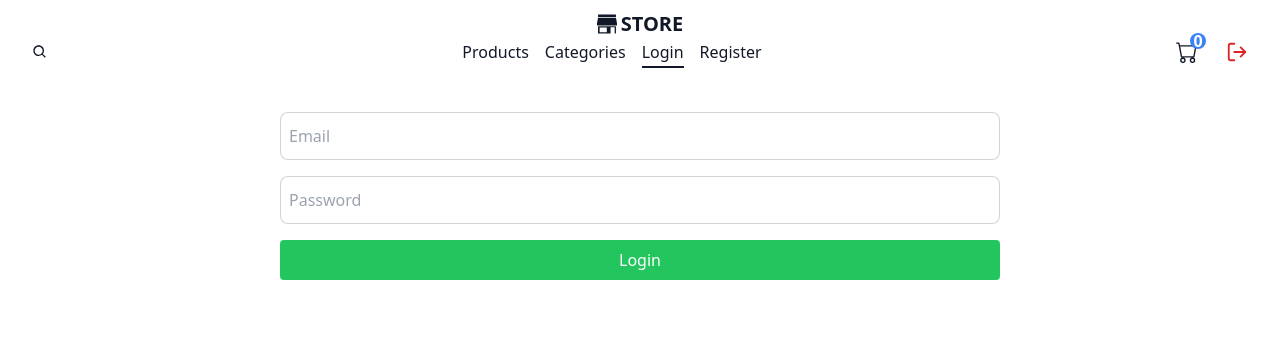
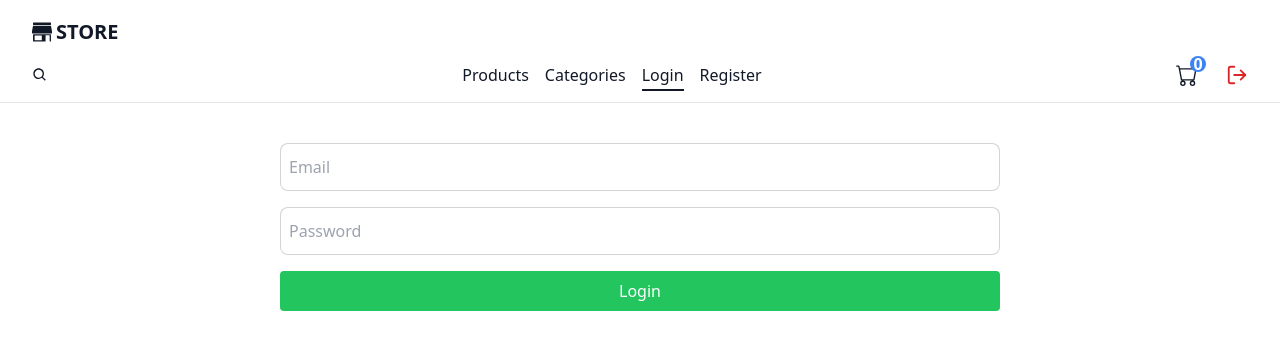
Before and after one commit to alidabbagh-dev/alidabbagh-ecommerce-app, a Next.js app: page /login in a window 1280 px wide. Shown: the top 350 px of the page. Built offline with nearby package versions, Linux system fonts and the light colour scheme.

Commit message:
navbar is responsive

```diff
--- a/src/components/navbar/Navbar.tsx
+++ b/src/components/navbar/Navbar.tsx
@@ -4,7 +4,7 @@ import NavLink from "./NavLink";
 import { SiHomeassistantcommunitystore } from "react-icons/si";
 import { BiSearch } from "react-icons/bi";
 import { BsCart } from "react-icons/bs";
-import { FiLogOut } from "react-icons/fi";
+import { FiLogOut, FiMenu, FiX } from "react-icons/fi";
 import Link from "next/link";
 import SearchModal from "../modals/SearchModal";
 import { useAppDispatch, useAppSelector } from "@/redux/hooks";
@@ -19,6 +19,7 @@ const Navbar = () => {
   const cartProducts = useAppSelector((state) => state.cartSlice.products);
 
   const [showSnack, setShowSnack] = useState(false);
+  const [menuOpen, setMenuOpen] = useState(false);
 
   useEffect(() => {
     const cartProductsFromLS = localStorage.getItem("cartProducts");
@@ -31,9 +32,7 @@ const Navbar = () => {
     document.cookie = "auth=false; path=/;";
     dispatch(authSlice.actions.logoutUser());
 
-
     setShowSnack(true);
-
 
     setTimeout(() => {
       setShowSnack(false);
@@ -43,7 +42,9 @@ const Navbar = () => {
 
   return (
     <>
-			<nav className="navbar text-gray-900 bg-white flex-col">
+      <nav className="navbar text-gray-900 bg-white flex-col w-full border-b border-gray-200">
+        {/* لوگو */}
+        <div className="flex justify-between items-center px-4 py-2 w-full">
           <Link
             href="/"
             className="gap-1 flex items-center !h-8 min-h-8 px-2 hover:bg-gray-100 rounded-md"
@@ -52,23 +53,39 @@ const Navbar = () => {
             <h3 className="text-xl font-semibold uppercase">Store</h3>
           </Link>
 
-				<div className="w-full h-6 flex justify-between items-center px-4">
+          {/* دکمه منوی موبایل */}
           <button
-						onClick={() => dispatch(searchBtnToggle())}
-						className="main-btn"
+            className="sm:hidden p-2 rounded-md hover:bg-gray-100"
+            onClick={() => setMenuOpen(!menuOpen)}
           >
+            {menuOpen ? <FiX size={24} /> : <FiMenu size={24} />}
+          </button>
+        </div>
+
+        {/* لینک‌ها و آیکون‌ها */}
+        <div
+          className={`w-full flex-col sm:flex-row sm:flex justify-between items-center px-4 transition-all duration-300 ${
+            menuOpen ? "flex" : "hidden sm:flex"
+          }`}
+        >
+          {/* جستجو */}
+          <div className="flex items-center gap-2 my-2 sm:my-0">
+            <button onClick={() => dispatch(searchBtnToggle())} className="main-btn">
               <BiSearch />
             </button>
             <SearchModal />
+          </div>
 
-					<ul className="flex justify-center items-center gap-4">
+          {/* لینک‌ها */}
+          <ul className="flex flex-col sm:flex-row justify-center items-center gap-4 my-2 sm:my-0">
             <NavLink link="products" />
             <NavLink link="categories" />
             <NavLink link="login" />
             <NavLink link="register" />
           </ul>
 
-					<div className="flex items-center gap-3">
+          {/* سبد خرید و لاگ‌اوت */}
+          <div className="flex items-center gap-3 my-2 sm:my-0">
             <Link href="/cart" className="main-btn relative">
               <span className="absolute w-4 h-4 top-0 right-0 flex justify-center items-center bg-blue-500 text-white font-semibold rounded-full">
                 {cartProducts.length}
```
Lines whose indentation alone changed are shown as unchanged.
